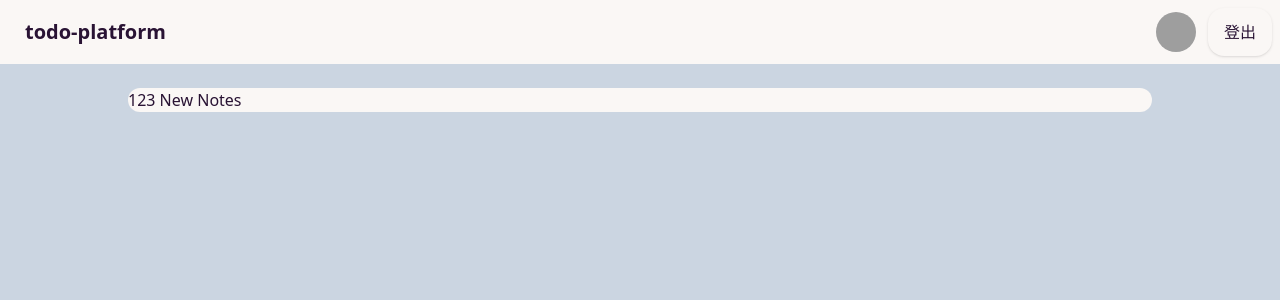
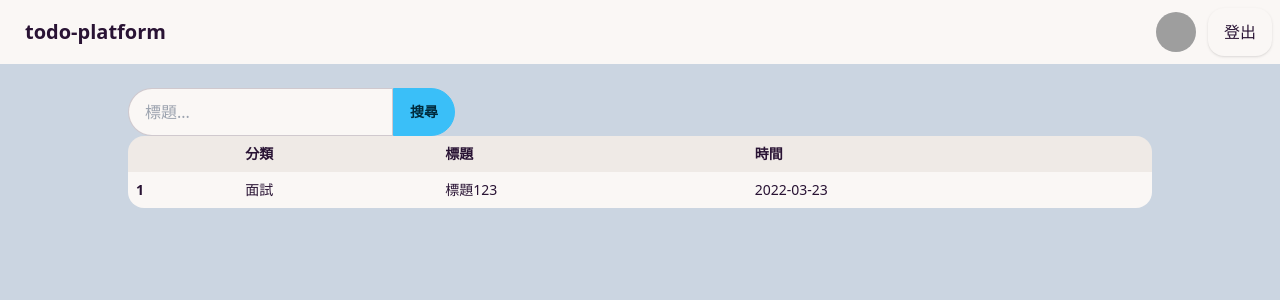
Before and after one commit to kabuto412rock/todo-platform, a React (Create React App) app in the folder frontend/: page /notes in a window 1280 px wide. Shown: the top 300 px of the page. Built offline with nearby package versions, Linux system fonts and the light colour scheme; sample sign-in values are in the browser's storage; grey boxes are pictures that could not be loaded.

Commit message:
feat: 等會繼續修改note的部份，目前還在實驗

```diff
--- a/frontend/src/pages/Notes.jsx
+++ b/frontend/src/pages/Notes.jsx
@@ -1,9 +1,60 @@
+import { useState } from "react";
 import Container from "../components/Container";
 
 function Notes() {
+  const [notes, setNotes] = useState([
+    {
+      index: "1",
+      title: "標題123",
+      category: "面試",
+      createdAt: "2022-03-23",
+    },
+  ]);
+
+  const NoteSearchBar = () => (
+    <div className="w-full form-control">
+      <div className="input-group">
+        <input
+          type="search"
+          className="input input-bordered"
+          placeholder="標題..."
+        />
+        <button className="btn btn-info">搜尋</button>
+      </div>
+    </div>
+  );
+  const NoteItem = ({ note }) => (
+    <>
+      <tr>
+        <th>{note.index}</th>
+        <td>{note.category}</td>
+        <td>{note.title}</td>
+        <td>{note.createdAt}</td>
+      </tr>
+    </>
+  );
+
   return (
     <Container>
-      <div className="card w-full bg-base-100">123 New Notes</div>
+      <NoteSearchBar />
+
+      <div class="overflow-x-auto">
+        <table class="table-compact table w-full ">
+          <thead>
+            <tr>
+              <th></th>
+              <th>分類</th>
+              <th className="">標題</th>
+              <th>時間</th>
+            </tr>
+          </thead>
+          <tbody>
+            {notes.map((note) => (
+              <NoteItem note={note} key={note.index} />
+            ))}
+          </tbody>
+        </table>
+      </div>
     </Container>
   );
 }
```
